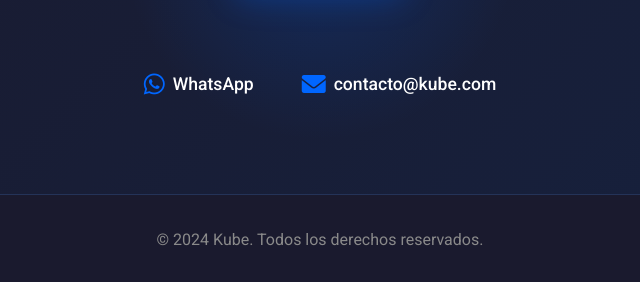
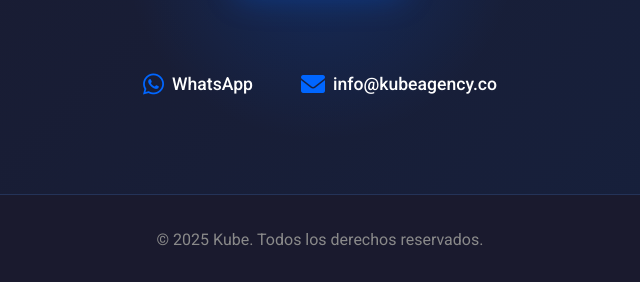
Before and after one commit to facuvar/kubemedia, a plain HTML site: page index.html in a window 1280 px wide. Shown: the part 4985-5267 px from the top of the page, 320-960 px from the left. Drawn offline with Linux system fonts and the light colour scheme.

Commit message:
Update final changes to complete Kube landing page

```diff
--- a/index.html
+++ b/index.html
@@ -234,7 +234,7 @@
                 </div>
                 <div class="contact-item">
                     <i class="fas fa-envelope"></i>
-                    <span>contacto@kube.com</span>
+                    <span>info@kubeagency.co</span>
                 </div>
             </div>
         </div>
@@ -243,7 +243,7 @@
     <!-- Footer -->
     <footer class="footer">
         <div class="container">
-            <p>&copy; 2024 Kube. Todos los derechos reservados.</p>
+            <p>&copy; 2025 Kube. Todos los derechos reservados.</p>
         </div>
     </footer>
 
```
